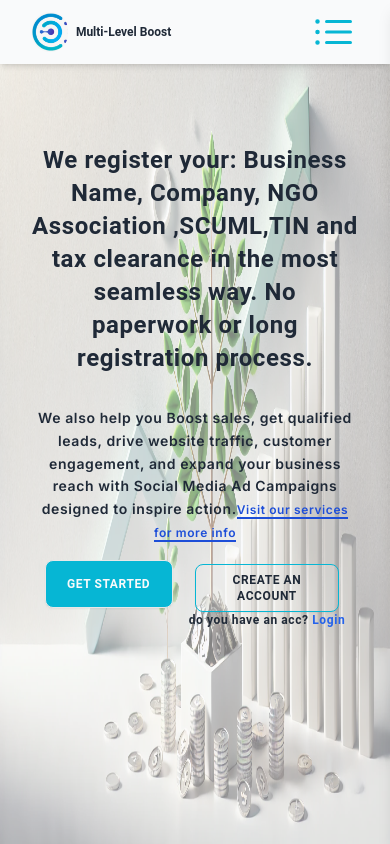
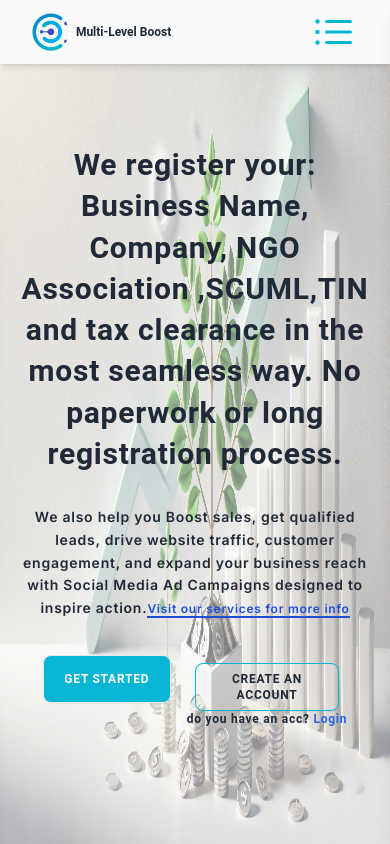
Before and after one commit to elijahkelechi/mlb_frontend, a React (Vite) app: page / in a window 390 px wide. Shown: the top 844 px of the page. Built offline with nearby package versions, Linux system fonts and the light colour scheme.

Commit message:
my commit

```diff
--- a/src/pages/Home.jsx
+++ b/src/pages/Home.jsx
@@ -118,12 +118,12 @@ const Home = () => {
 
         {/* Main Content Section with Motion */}
         <motion.div
-          className="absolute h-screen md:h-screen lg:h-screen grid md:grid-cols-12 top-0 md:top-0 lg:top-0 font-bold font-heading text-2xl md:text-4xl text-gray-950 tracking-wide"
+          className="absolute h-screen md:h-screen lg:h-screen grid md:grid-cols-12 top-0 md:top-0 lg:top-0 font-bold font-heading text-3xl md:text-4xl text-gray-950 tracking-wide"
           initial={{ opacity: 0, y: -50 }}
           animate={{ opacity: 1, y: 0 }}
           transition={{ duration: 1, ease: "easeInOut" }}
         >
-          <div className="col-span-8 leading-snug h-screen px-8 pt-36 md:pt-36 lg:pt-48 text-gray-800 bg-gray-50 bg-opacity-50 text-center md:text-left">
+          <div className="col-span-8 leading-snug h-screen px-4 md:px-8 pt-36 md:pt-36 lg:pt-48 text-gray-800 bg-gray-50 bg-opacity-50 text-center md:text-left">
             We register your: Business Name, Company, NGO Association ,SCUML,TIN
             and tax clearance in the most seamless way. No paperwork or long
             registration process.
@@ -138,7 +138,7 @@ const Home = () => {
                 Visit our services for more info
               </Link>
             </p>
-            <div className="flex md:block mt-4 justify-center">
+            <div className="flex md:block mt-8 justify-center">
               <motion.div
                 initial={{ opacity: 0, y: 30 }}
                 animate={{ opacity: 1, y: 0 }}
@@ -467,7 +467,7 @@ const Home = () => {
           </div>
         </div>
       </div>
-      <div className="relative mt-[205rem] md:mt-[190rem] lg:mt-[152rem]">
+      <div className="relative mt-[200rem] md:mt-[190rem] lg:mt-[152rem]">
         <Footer />
       </div>
     </div>
```
